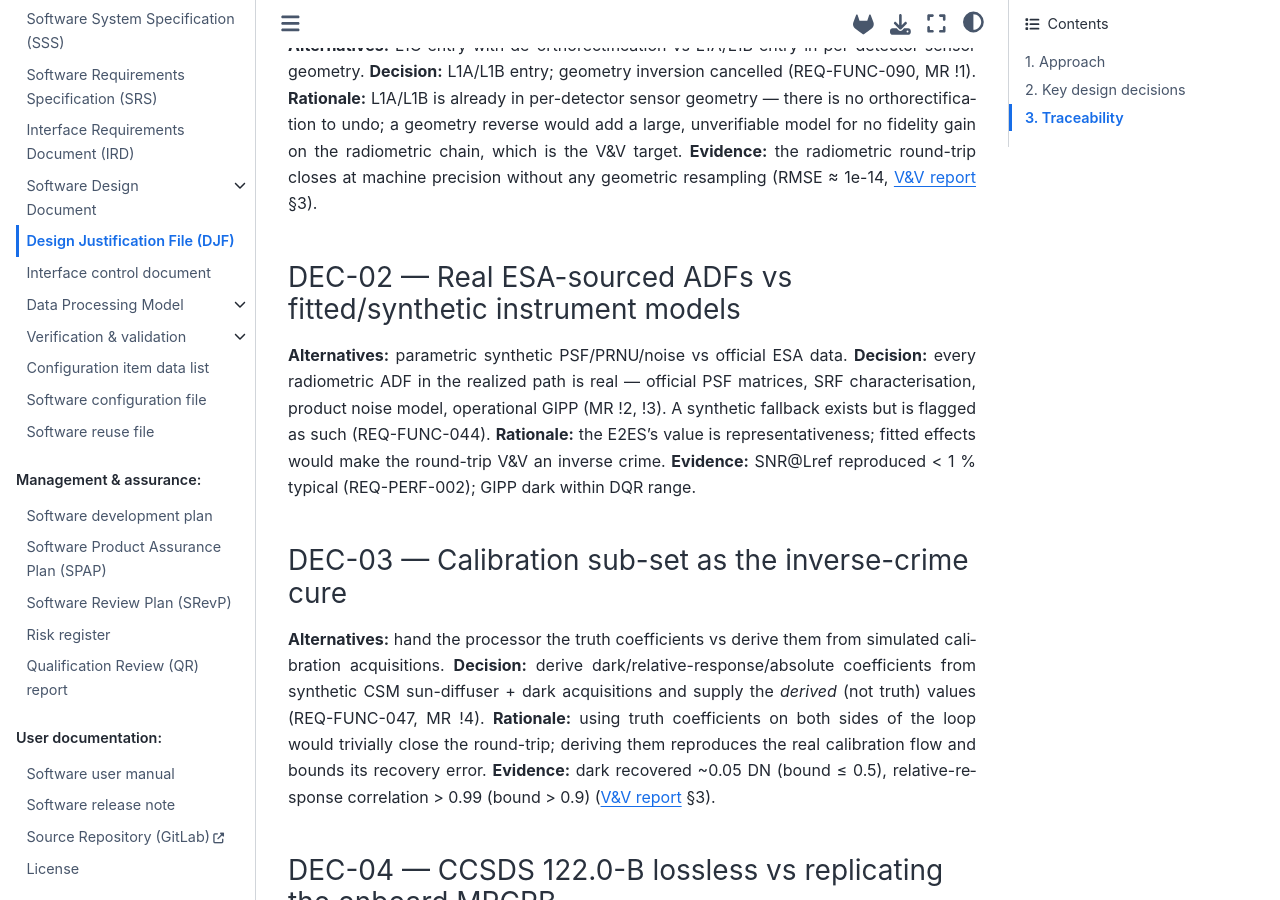
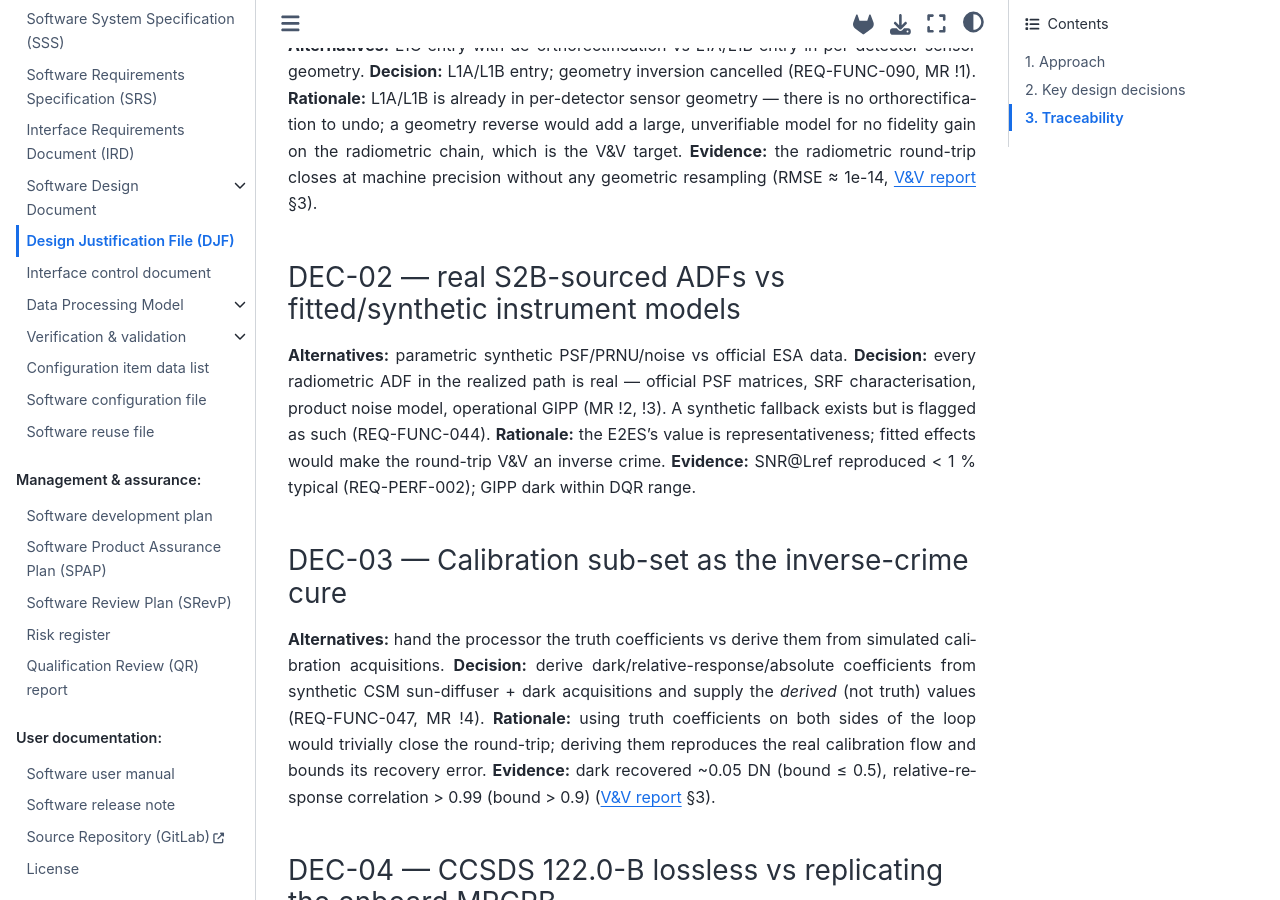
Before and after one commit to AstroCan17/s2-msi-raw-generator, a Sphinx documentation site: the page built from docs/djf.md, in a window 1280 px wide and 900 px high, scrolled down 591 px. Built offline with Sphinx 7.4.7 and the Sphinx Book theme 1.1.4, drawn with Linux system fonts in a browser that asks for light colours; pages that are not in the unit, such as notebooks, are missing from menus.

Commit message:
docs: update references from ESA to S2B in documentation and notebooks
- Updated README, documentation, and notebooks to reflect the use of real S2B data instead of ESA data for ADFs and L1B processing.
- Adjusted terminology in various sections to ensure consistency regarding S2B sources, including reverse L1B to L0 processes and data validation.
- Enhanced clarity in the pipeline walkthrough and comparison notebooks by specifying S2B data in descriptions and outputs.

```diff
--- a/docs/djf.md
+++ b/docs/djf.md
@@ -37,7 +37,7 @@
 **Evidence:** the radiometric round-trip closes at machine precision without any geometric resampling
 (RMSE ≈ 1e-14, [V&V report](vv/report.md) §3).
 
-### DEC-02 — Real ESA-sourced ADFs vs fitted/synthetic instrument models
+### DEC-02 — real S2B-sourced ADFs vs fitted/synthetic instrument models
 **Alternatives:** parametric synthetic PSF/PRNU/noise vs official ESA data.
 **Decision:** every radiometric ADF in the realized path is real — official PSF matrices, SRF
 characterisation, product noise model, operational GIPP (MR !2, !3). A synthetic fallback exists but is
```
Also changed, not shown: README.md (+3 -3 lines), docs/atbd/atbd.md (+1 -1 lines), docs/dpm/parameters-data-list.md (+1 -1 lines), docs/sss.md (+3 -3 lines), 2 other files.
